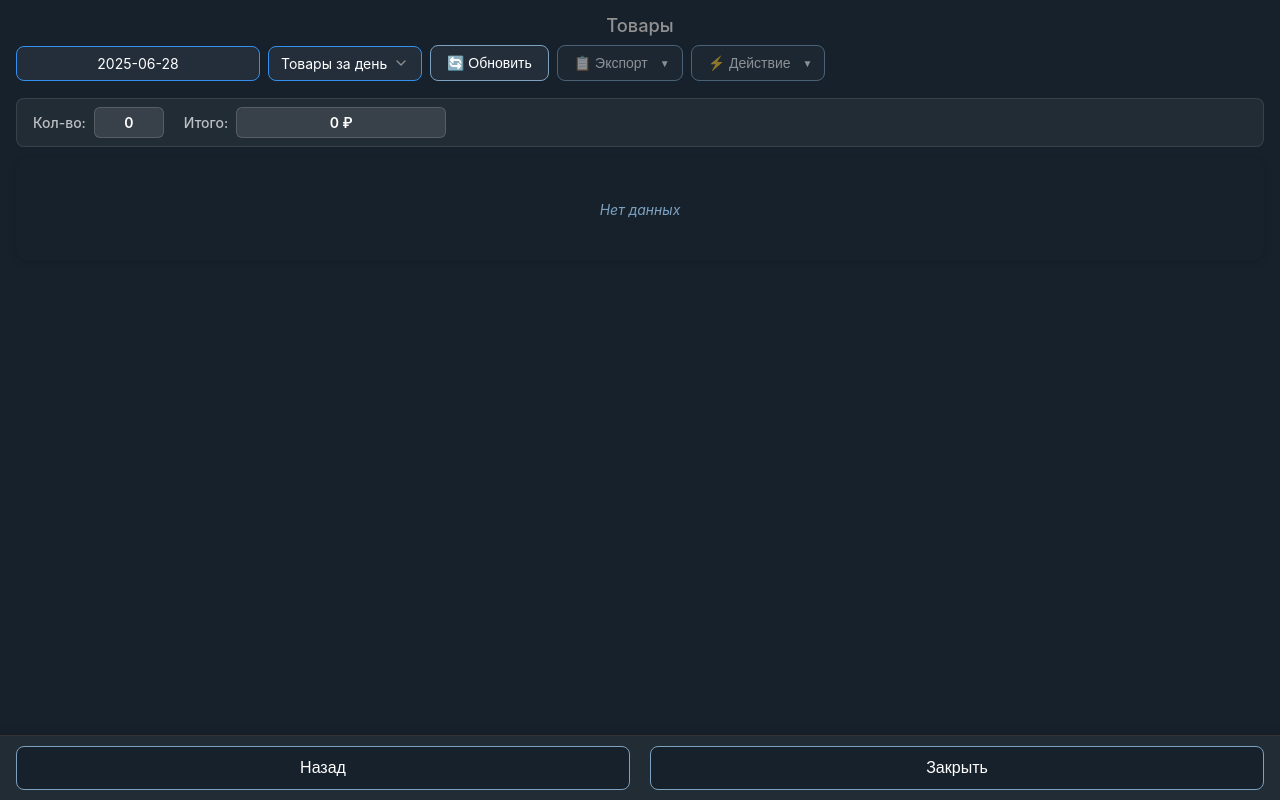
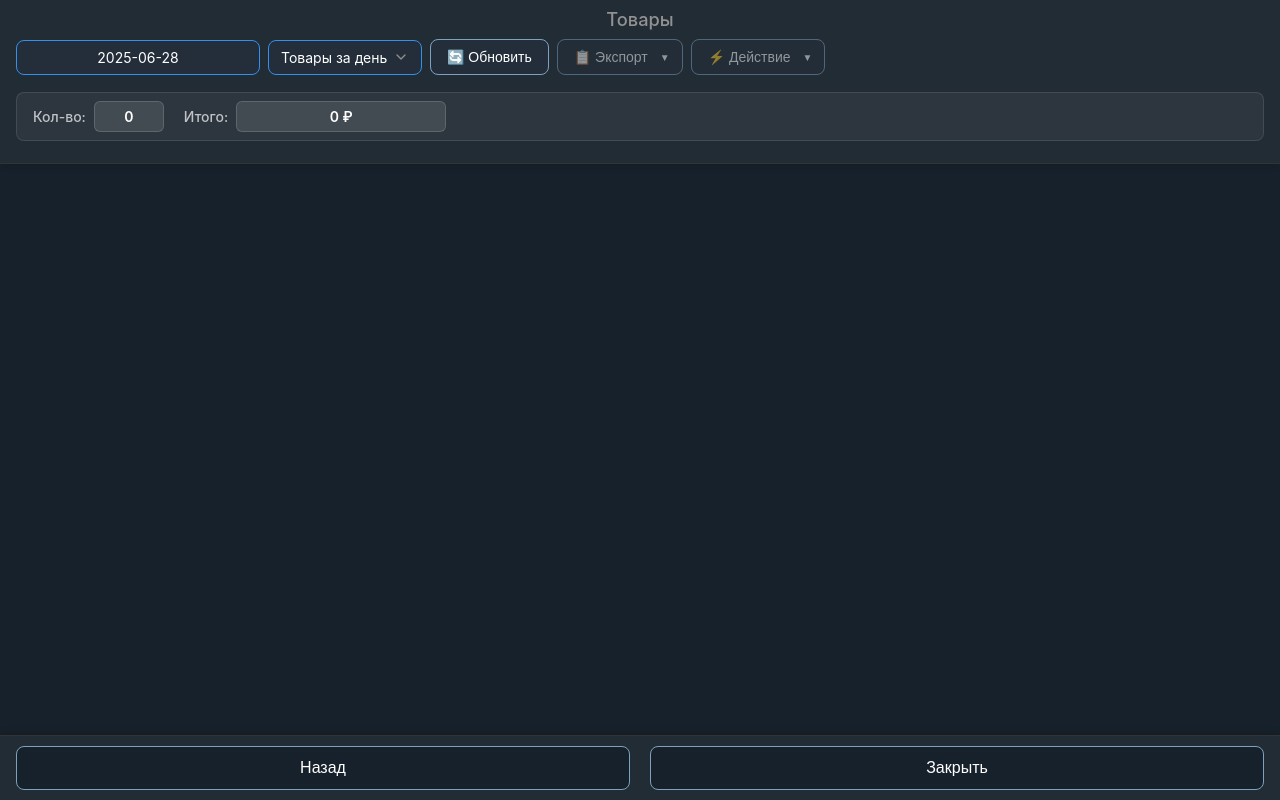
Before and after one commit to ssv555/ai_sky_net_app, a React (Vite) app: page /ProductsForm in a window 1280 px wide. Built offline with nearby package versions, Linux system fonts and the light colour scheme.

Commit message:
fix header on top position and stay on top.

```diff
--- a/src/components/Products/ProductsForm.css
+++ b/src/components/Products/ProductsForm.css
@@ -26,11 +26,23 @@
 }
 
 .twa-header-content {
+  position: fixed; /* Изменяем на fixed для жесткой фиксации */
+  top: 0; /* Прикрепляем к верхней части окна */
+  left: 0; /* Растягиваем на всю ширину */
+  right: 0; /* Растягиваем на всю ширину */
+  z-index: 100; /* Устанавливаем высокий z-index, чтобы он был поверх содержимого */
+  background: var(
+    --tg-theme-bg-color,
+    #222c35
+  ); /* Фон, чтобы перекрывать содержимое */
+  border-bottom: 1px solid var(--tg-theme-hint-color, #333); /* Разделительная линия */
+  box-shadow: 0 2px 8px rgba(0, 0, 0, 0.12); /* Тень для эффекта поднятия */
+  padding: 10px 16px; /* Добавляем горизонтальный паддинг */
+  box-sizing: border-box; /* Учитываем паддинг в общей ширине */
   display: flex;
   flex-direction: column;
   gap: 5px;
   width: 100%;
-  padding: 0px 0;
   height: auto;
   min-height: unset;
 }
@@ -95,6 +107,7 @@
 
 .twa-page {
   background-color: var(--tg-theme-bg-color, #17212b);
+  padding-top: 190px; /* Добавляем отступ сверху, чтобы контент не перекрывался фиксированным заголовком. Значение может потребоваться скорректировать. */
 }
 
 .twa-select {
```
